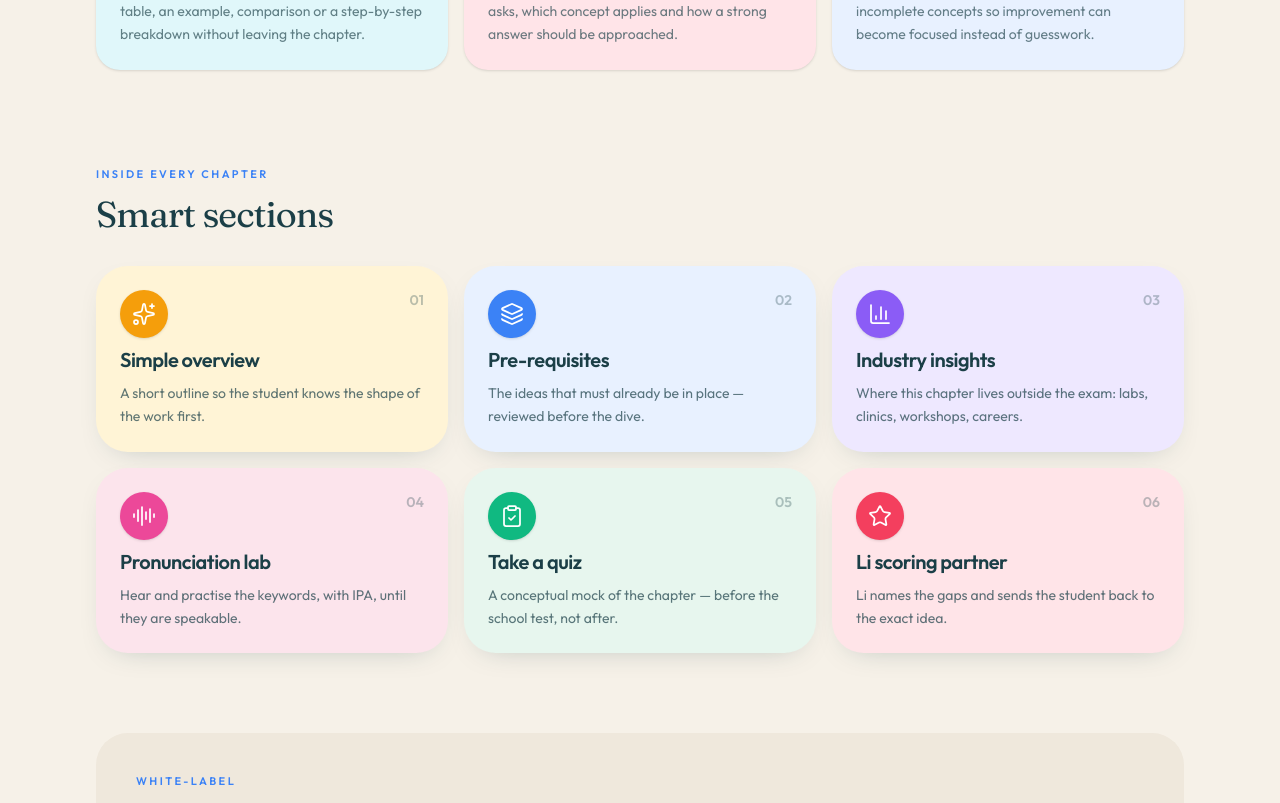
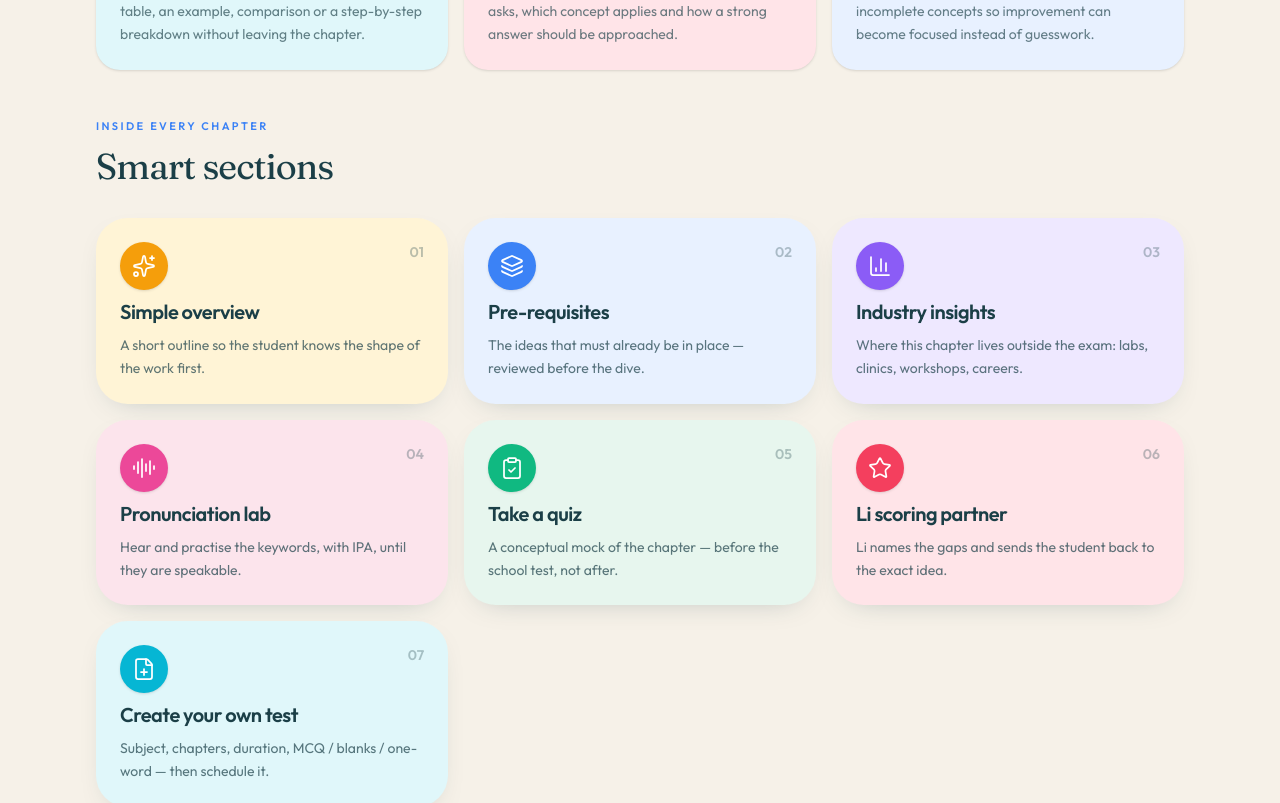
Before and after one commit to Sujai06062011/learn-li-website, a Next.js app: page / in a window 1280 px wide. Shown: the part 6340-7143 px from the top of the page. Built offline with nearby package versions, Linux system fonts and the light colour scheme.

Commit message:
Place chapter tools under the journey cards
Keep the existing Inside every chapter cards and add Create your own test immediately below the six pastel journey tiles.

Co-authored-by: sujai.tce <sujai.tce@gmail.com>

```diff
--- a/src/app/page.tsx
+++ b/src/app/page.tsx
@@ -1,4 +1,3 @@
-import { FeatureCard } from "@/components/brand/FeatureCard";
 import { AskLiDemo } from "@/components/home/AskLiDemo";
 import { ClassroomVisual } from "@/components/home/ClassroomVisual";
 import { LearningJourney } from "@/components/home/LearningJourney";
@@ -9,7 +8,7 @@ import { TrustAndCta } from "@/components/home/TrustAndCta";
 import { WhySchools } from "@/components/home/WhySchools";
 import { ProductStory } from "@/components/home/ProductStory";
 import { SectionLabel } from "@/components/ui/SectionLabel";
-import { productShots, smartSections } from "@/lib/site";
+import { productShots } from "@/lib/site";
 
 export default function Home() {
   return (
@@ -38,23 +37,6 @@ export default function Home() {
       <ProductStory />
       <ScoringPartner />
       <LearningJourney />
-
-      <section className="mx-auto max-w-6xl px-5 py-6 sm:px-8 sm:py-10">
-        <SectionLabel>Inside every chapter</SectionLabel>
-        <h2 className="font-display mt-3 max-w-xl text-3xl tracking-tight sm:text-4xl">
-          Smart sections
-        </h2>
-        <div className="mt-8 grid gap-4 sm:grid-cols-2 lg:grid-cols-3">
-          {smartSections.map((section, index) => (
-            <FeatureCard
-              key={section.title}
-              {...section}
-              index={String(index + 1).padStart(2, "0")}
-            />
-          ))}
-        </div>
-      </section>
-
       <SchoolPlatform />
       <TrustAndCta />
     </main>
--- a/src/components/home/LearningJourney.tsx
+++ b/src/components/home/LearningJourney.tsx
@@ -1,5 +1,6 @@
+import { FeatureCard } from "@/components/brand/FeatureCard";
 import { SectionLabel } from "@/components/ui/SectionLabel";
-import { learningJourney, toneClass } from "@/lib/site";
+import { learningJourney, smartSections, toneClass } from "@/lib/site";
 import { cn } from "@/lib/utils";
 
 export function LearningJourney() {
@@ -42,6 +43,22 @@ export function LearningJourney() {
           </article>
         ))}
       </div>
+
+      <div className="mt-12">
+        <SectionLabel>Inside every chapter</SectionLabel>
+        <h2 className="font-display mt-3 max-w-xl text-3xl tracking-tight sm:text-4xl">
+          Smart sections
+        </h2>
+        <div className="mt-8 grid gap-4 sm:grid-cols-2 lg:grid-cols-3">
+          {smartSections.map((section, index) => (
+            <FeatureCard
+              key={section.title}
+              {...section}
+              index={String(index + 1).padStart(2, "0")}
+            />
+          ))}
+        </div>
+      </div>
     </section>
   );
 }
--- a/src/lib/site.ts
+++ b/src/lib/site.ts
@@ -450,6 +450,12 @@ export const smartSections = [
     tone: "rose" as Tone,
     body: "Li names the gaps and sends the student back to the exact idea.",
   },
+  {
+    title: "Create your own test",
+    icon: "file-plus",
+    tone: "cyan" as Tone,
+    body: "Subject, chapters, duration, MCQ / blanks / one-word — then schedule it.",
+  },
 ];
 
 export const practiceFeatures = [
```
